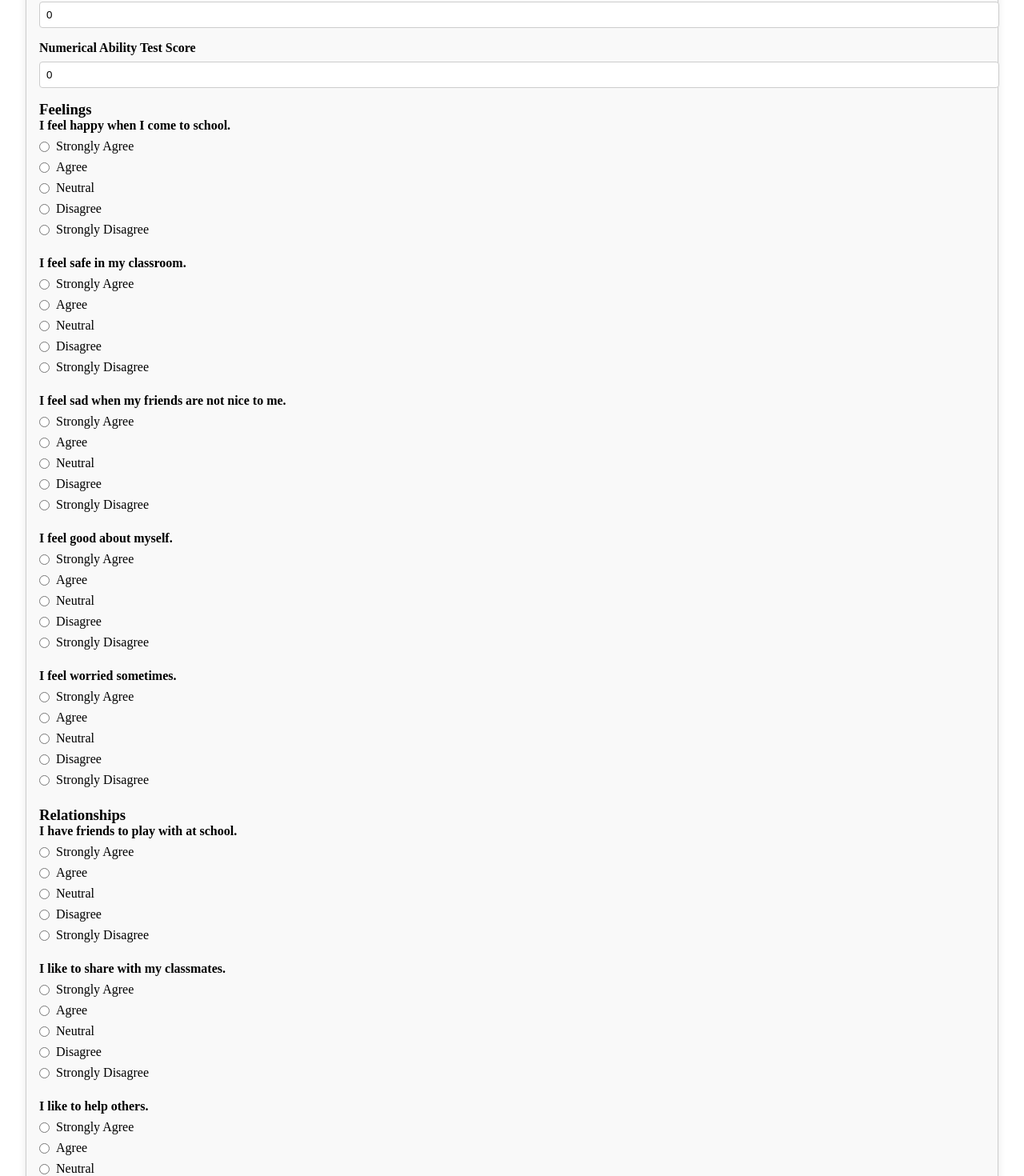
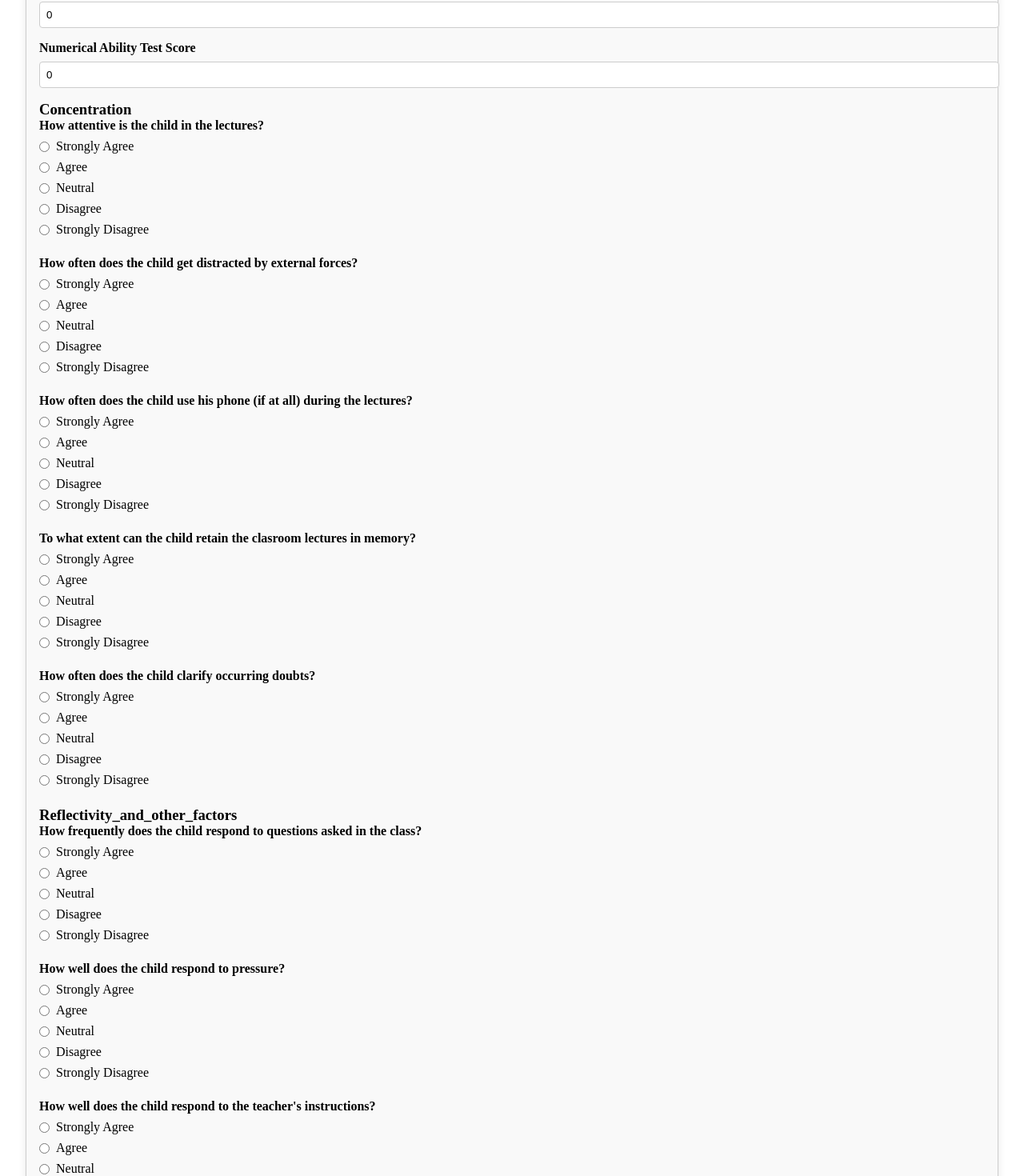
Before and after one commit to cfgmumbai24/Team-56, a React (Create React App) app in the folder hunar/frontend/: page /student/1/edit in a window 1280 px wide. Shown: the part 400-1870 px from the top of the page at 80% size. Built offline with nearby package versions, Linux system fonts and the light colour scheme; no server answers.

Commit message:
done with graphs

```diff
--- a/hunar/frontend/package.json
+++ b/hunar/frontend/package.json
@@ -12,6 +12,7 @@
     "@testing-library/user-event": "^13.5.0",
     "axios": "^1.7.2",
     "chart.js": "^4.4.3",
+    "chartjs-plugin-annotation": "^3.0.1",
     "jsonwebtoken": "^9.0.2",
     "jwt-decode": "^4.0.0",
     "react": "^18.3.1",
--- a/hunar/frontend/src/components/ChartPage.jsx
+++ b/hunar/frontend/src/components/ChartPage.jsx
@@ -1,5 +1,32 @@
 import React from "react";
-import ChartComponent from "./ChartComponent";
+import {
+  Chart as ChartJS,
+  CategoryScale,
+  LinearScale,
+  PointElement,
+  LineElement,
+  Title,
+  Tooltip,
+  Legend,
+} from "chart.js";
+import { Line } from "react-chartjs-2";
+import annotationPlugin from "chartjs-plugin-annotation";
+
+// Register the required components and plugins
+ChartJS.register(
+  CategoryScale,
+  LinearScale,
+  PointElement,
+  LineElement,
+  Title,
+  Tooltip,
+  Legend,
+  annotationPlugin
+);
+
+const ChartComponent = ({ chartData }) => (
+  <Line data={chartData} options={chartData.options} />
+);
 
 const ChartPage = ({ studentMarks, name }) => {
   const chartData = {
@@ -27,10 +54,63 @@ const ChartPage = ({ studentMarks, name }) => {
         lineTension: 0.4, // Smoothen the lines
       },
     ],
+    options: {
+      responsive: true,
+      plugins: {
+        annotation: {
+          annotations: {
+            line1: {
+              type: "line",
+              xMin: 2.5,
+              xMax: 2.5,
+              borderColor: "rgba(255, 99, 132, 0.8)",
+              borderWidth: 1,
+              label: {
+                enabled: false,
+              },
+            },
+            line2: {
+              type: "line",
+              xMin: 5.5,
+              xMax: 5.5,
+              borderColor: "rgba(255, 99, 132, 0.8)",
+              borderWidth: 1,
+              label: {
+                enabled: false,
+              },
+            },
+            line3: {
+              type: "line",
+              xMin: 8.5,
+              xMax: 8.5,
+              borderColor: "rgba(255, 99, 132, 0.8)",
+              borderWidth: 1,
+              label: {
+                enabled: false,
+              },
+            },
+          },
+        },
+        tooltip: {
+          callbacks: {
+            label: function (tooltipItem) {
+              // Access the dataset and the value
+              const dataset = tooltipItem.dataset;
+              const value = dataset.data[tooltipItem.dataIndex];
+              return `${dataset.label}: ${value}`;
+            },
+          },
+        },
+      },
+      interaction: {
+        intersect: false,
+        mode: "index",
+      },
+    },
   };
 
   return (
-    <div>
+    <div className="chart-page">
       <h1>{name}</h1>
       <ChartComponent chartData={chartData} />
     </div>
--- a/hunar/frontend/src/pages/EditStudentData/EditStudentData.jsx
+++ b/hunar/frontend/src/pages/EditStudentData/EditStudentData.jsx
@@ -6,19 +6,20 @@ import { data } from "./data"; // Assuming you will use a database or API instea
 import RadioButtonGroup from "./Radiobutton";
 import "./EditStudentData.css";
 const questions = {
-  Feelings: [
-    "I feel happy when I come to school.",
-    "I feel safe in my classroom.",
-    "I feel sad when my friends are not nice to me.",
-    "I feel good about myself.",
-    "I feel worried sometimes.",
+
+  Concentration: [
+    "How attentive is the child in the lectures?",
+    "How often does the child get distracted by external forces?",
+    "How often does the child use his phone (if at all) during the lectures?",
+    "To what extent can the child retain the clasroom lectures in memory?",
+    "How often does the child clarify occurring doubts?"
   ],
-  Relationships: [
-    "I have friends to play with at school.",
-    "I like to share with my classmates.",
-    "I like to help others.",
-    "My friends are kind to me.",
-    "I have someone to talk to when I am sad.",
+  Reflectivity_and_other_factors: [
+    "How frequently does the child respond to questions asked in the class?",
+    "How well does the child respond to pressure?",
+    "How well does the child respond to the teacher's instructions?",
+    "How often does the child show interest in the subject matter?",
+    "Is there an influence of family problems on the child's behaviour?"
   ],
 };
 
```
Also changed, not shown: 1 other file (tests, documents, lock files or other folders).
